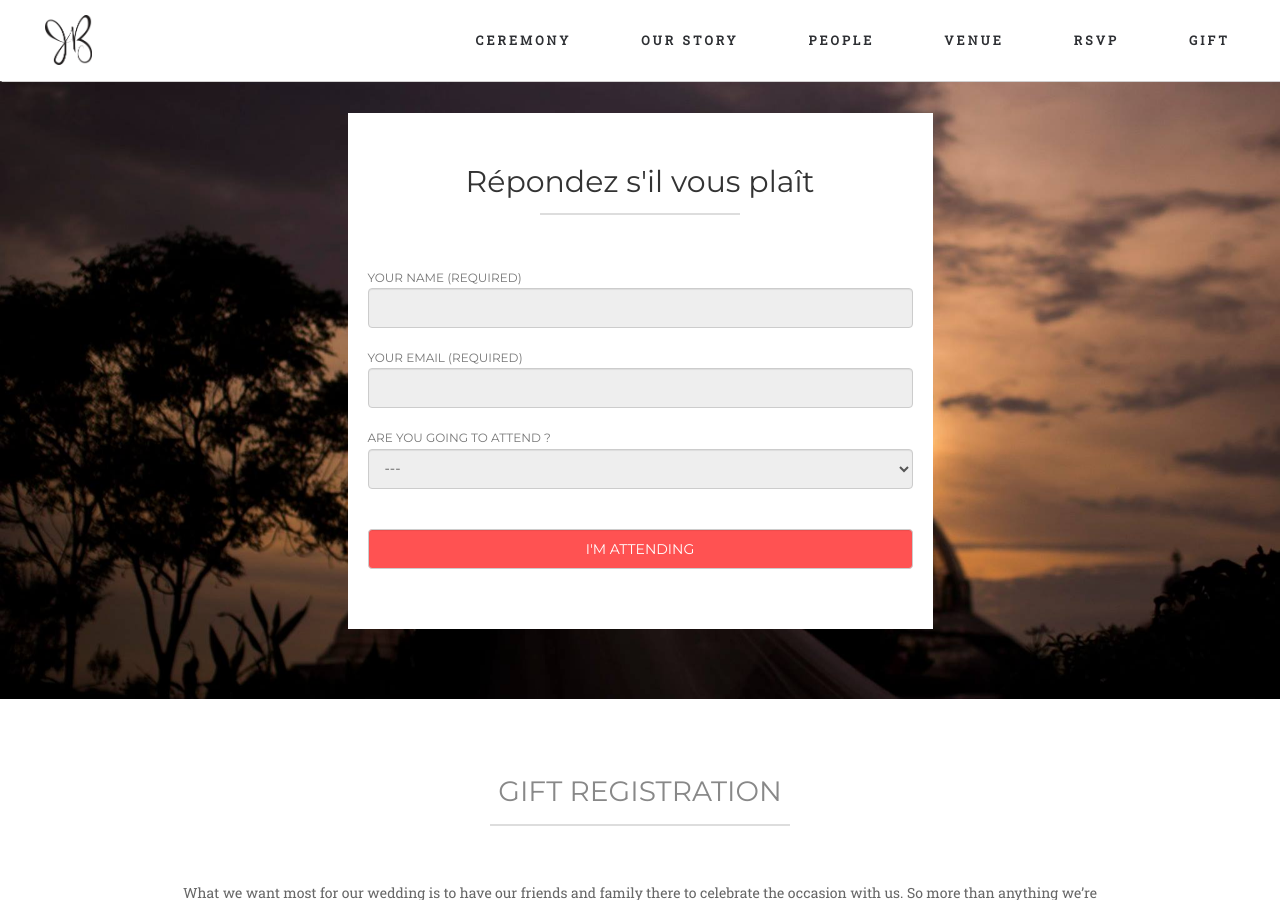
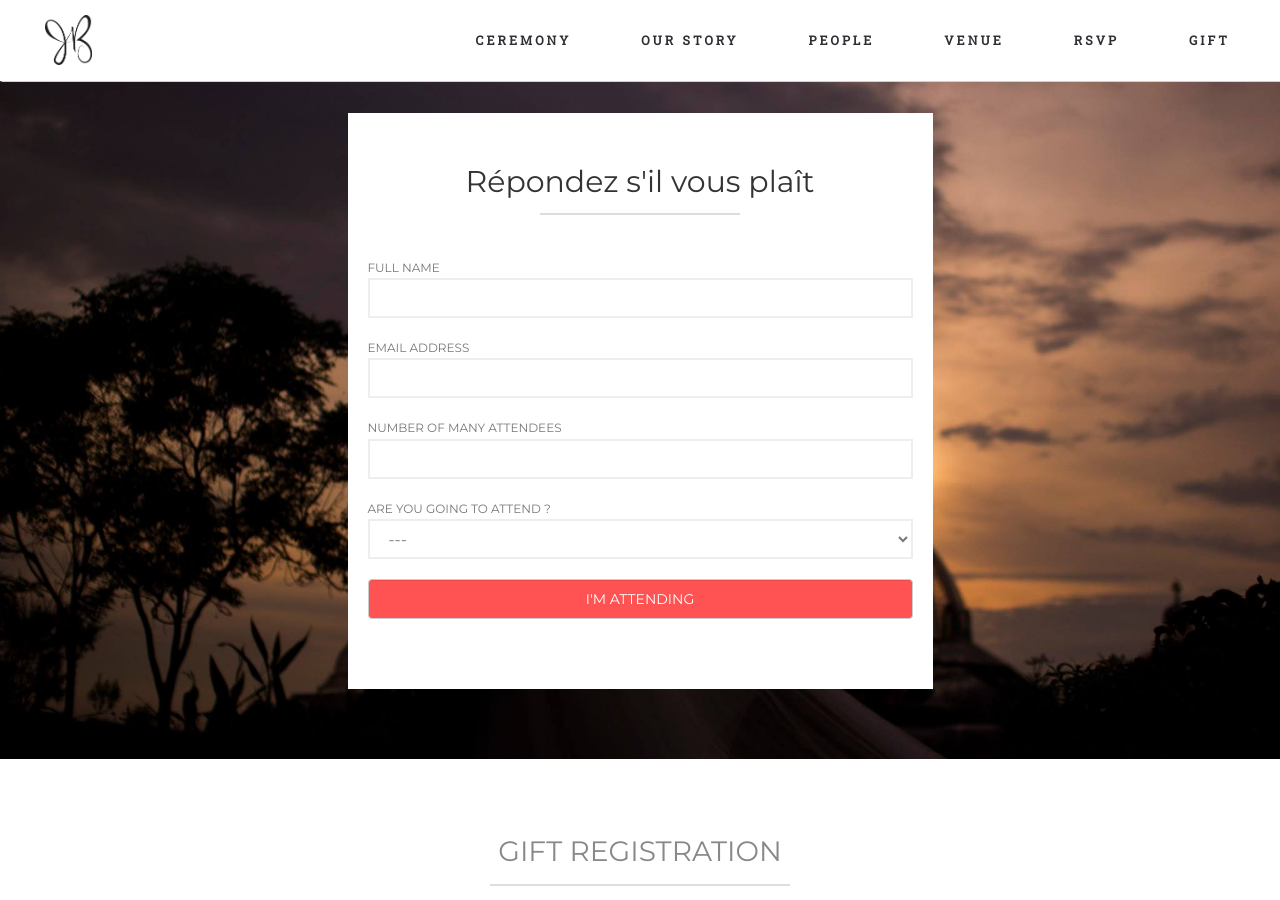
Before and after one commit to josanandbryanwedding/josanandbryanwedding.github.io, a Jekyll site: the page built from index.html, in a window 1280 px wide and 900 px high, scrolled down 6501 px. Built offline with Jekyll 4.4.1, drawn with Linux system fonts in a browser that asks for light colours; nearby versions of some CDN libraries; library files that are not in the unit come from our copies.

Commit message:
Add rsvp function to send data on gsheet

```diff
--- a/_includes/home/rsvp.html
+++ b/_includes/home/rsvp.html
@@ -1,25 +1,35 @@
 <div class="container no-gutter">
     <div class="form-container col-md-offset-3 col-md-6">
         <h2 class="section-header text-center">Répondez s'il vous plaît</h2>
+        <script type="text/javascript">var submitted = false;</script>
+        <iframe name="hidden_iframe" id="hidden_iframe" style="display:none;)"></iframe>
+        <form id="form-content" name="" action="https://docs.google.com/a/crux.design/forms/d/e/1FAIpQLSffGnXYxywlrm6Lc1TkLZBNWLK2rekYzdsw5Qb5ZjIl4C55eg/formResponse" method="post" class="form-conten clearfixt" target="hidden_iframe" method="POST" >
 
-        <form name="" action="#" method="post" class="form-content" novalidate="novalidate">
-            <p>Your Name (required)<br>
-                <input type="text" name="your-name" value="" size="40" class="form-control" aria-required="true" aria-invalid="false">
-            </p>
-            <p>Your Email (required)<br>
-                <input type="email" name="your-email" value="" size="40" class="form-control" aria-required="true" aria-invalid="false">
-            </p>
-            <p>Are you going to attend ?<br>
-                <select name="menu" class="form-control" aria-required="true" aria-invalid="false">
+            <div class="form-content-item">
+                <span class="content-title">Full Name</span>
+                <input autocomplete="off" required="required" class="content-item" type="text" name="entry.810804208" id="entry.810804208" value="" size="40" class="form-control" aria-required="true" aria-invalid="false">
+            </div>
+
+            <div class="form-content-item">
+                <span class="content-title">Email Address</span>
+                <input autocomplete="off" required="required" class="content-item" type="email" name="entry.80054931" id="entry.80054931" value="" size="40" class="form-control" aria-required="true" aria-invalid="false">
+            </div>
+
+            <div class="form-content-item">
+                <span class="content-title">Number of many attendees</span>
+                <input autocomplete="off" required="required" class="content-item" type="number" name="entry.1457240131" id="entry.1457240131" value="" size="40" class="form-control" aria-required="true" aria-invalid="false">
+            </div>
+
+            <div class="form-content-item">
+                <span class="content-title">Are you going to attend ?</span>
+                <select required="required" class="content-item" name="entry.784984864" id="entry.784984864" class="form-control" aria-required="true" aria-invalid="false">
                     <option value="">---</option>
-                    <option value="Yes I will">Yes, I Will</option>
-                    <option value="No I'm Not">No, I'm Not</option>
+                    <option value="Yes">Yes, I Will</option>
+                    <option value="No">No, I'm Not</option>
                 </select>
-            </p>
-            <p>
-                <input type="submit" value="I'm Attending" class="form-control submit-button">
-            </p>
+           </div>
+
+            <button data-toggle="modal" type="submit" id="ss-submit" class=" form-control submit-button">I'm Attending</button>
         </form>
-
     </div>
 </div>
--- /dev/null
+++ b/_includes/modal.html
@@ -0,0 +1,9 @@
+<div class="modal fade" id="myModal" tabindex="-1" role="dialog" aria-labelledby="myModalLabel-2">
+    <div class="modal-dialog" role="document">
+        <div class="modal-content">
+            <div class="modal-body">
+                <h2 class="text-alert">You successfully submitted your response.</h2>
+            </div>
+        </div>
+    </div>
+</div>
--- a/_layouts/default.html
+++ b/_layouts/default.html
@@ -19,6 +19,8 @@
 
 {% include navbar.html %}
 {{ content }}
+
+{% include modal.html %}
 {% include footer.html %}
 
 <script type="text/javascript" src="https://code.jquery.com/jquery-2.2.3.min.js"></script>
--- a/_sass/home.sass
+++ b/_sass/home.sass
@@ -761,7 +761,7 @@
       position: relative
       bottom: -70px
       background-color: #ddd
-    .form-content
+    #form-content
       background: rgba(255, 255, 255, 1)
       padding: 20px
       border-radius: 1px
@@ -771,22 +771,24 @@
       line-height: 1.6em
       position: relative
       z-index: 1
-      p
-        font-size: 12px
-        text-transform: uppercase
-        margin: 0
-        padding: 20px 0 0 0
-        line-height: 1.7em
-        color: #777
-        font-weight: normal
-        position: relative
-        top: 10px
-      select
-        height: 40px
-        background-color: #eeeeee
-      input
-        height: 40px
-        background-color: #eee
+      .form-content-item
+        .content-title
+          font-size: 12px
+          text-transform: uppercase
+          margin: 0
+          padding: 20px 0 0 0
+          line-height: 1.7em
+          color: #777
+          display: block
+        .content-item
+          width: 100%
+          display: block
+          height: 40px
+          background-color: transparent
+          outline: none
+          border: 2px solid #eeeeee
+          padding-left: 15px
+
       .submit-button
         height: 40px
         font-family: "Montserrat","sans-serif"
@@ -930,6 +932,48 @@
         padding-top: 20px
         padding-bottom: 20px
 
+.modal.fade
+  .modal-dialog
+    position: absolute
+    top: 40%
+    left: 0
+    right: 0
+    opacity: 0
+    -webkit-transform: translateY(-40%)
+    -ms-transform: translateY(-40%)
+    -o-transform: translateY(-40%)
+    transform: translateY(-40%)
+    -webkit-transition: all 0.3s ease
+    -moz-transition: all 0.3s ease
+    -o-transition: all 0.3s ease
+    transition: all 0.3s ease
+
+
+  &.in .modal-dialog
+    margin-top: 0
+    margin-bottom: 0
+    position: absolute
+    top: 40%
+    opacity: 1
+    -webkit-transform: translateY(-40%)
+    -ms-transform: translateY(-40%)
+    -o-transform: translateY(-40%)
+    transform: translateY(-40%)
+
+/* DIALOG CONTENT
+.modal-content
+  border: none
+  border-radius: 2px
+  -webkit-box-shadow: none
+  -moz-box-shadow: none
+  box-shadow: none
+  padding: 8% 5%
+  background-color: #27ae60
+  .text-alert
+    margin: 20px auto
+    color: white
+    text-align: center
+
 @media (max-width: 800px) and (orientation: landscape)
   #cover
     .container-fluid
--- a/js/home.js
+++ b/js/home.js
@@ -8,8 +8,26 @@
     main.onMenuClick();
     main.onClickBrandLogo();
     main.onClickIntroButton();
+    main.onFormSubmit();
 
-}
+};
+
+main.onFormSubmit = function (){
+    $("#form-content").submit(function(){
+        $("#ss-submit").attr("disabled", true);
+        setTimeout(function(){
+            $("#ss-submit").attr("disabled", false);
+        }, 1000);
+    });
+
+    $("#hidden_iframe").on('load',function () {
+        $("#myModal").modal('show');
+        $("#form-content")[0].reset();
+        setTimeout(function(){
+            $("#myModal").modal('hide');
+        }, 2000);
+    });
+};
 
 main.onClickIntroButton = function(){
     var introButton = $('#cover .intro-text-container .intro-header .intro-button');
```
